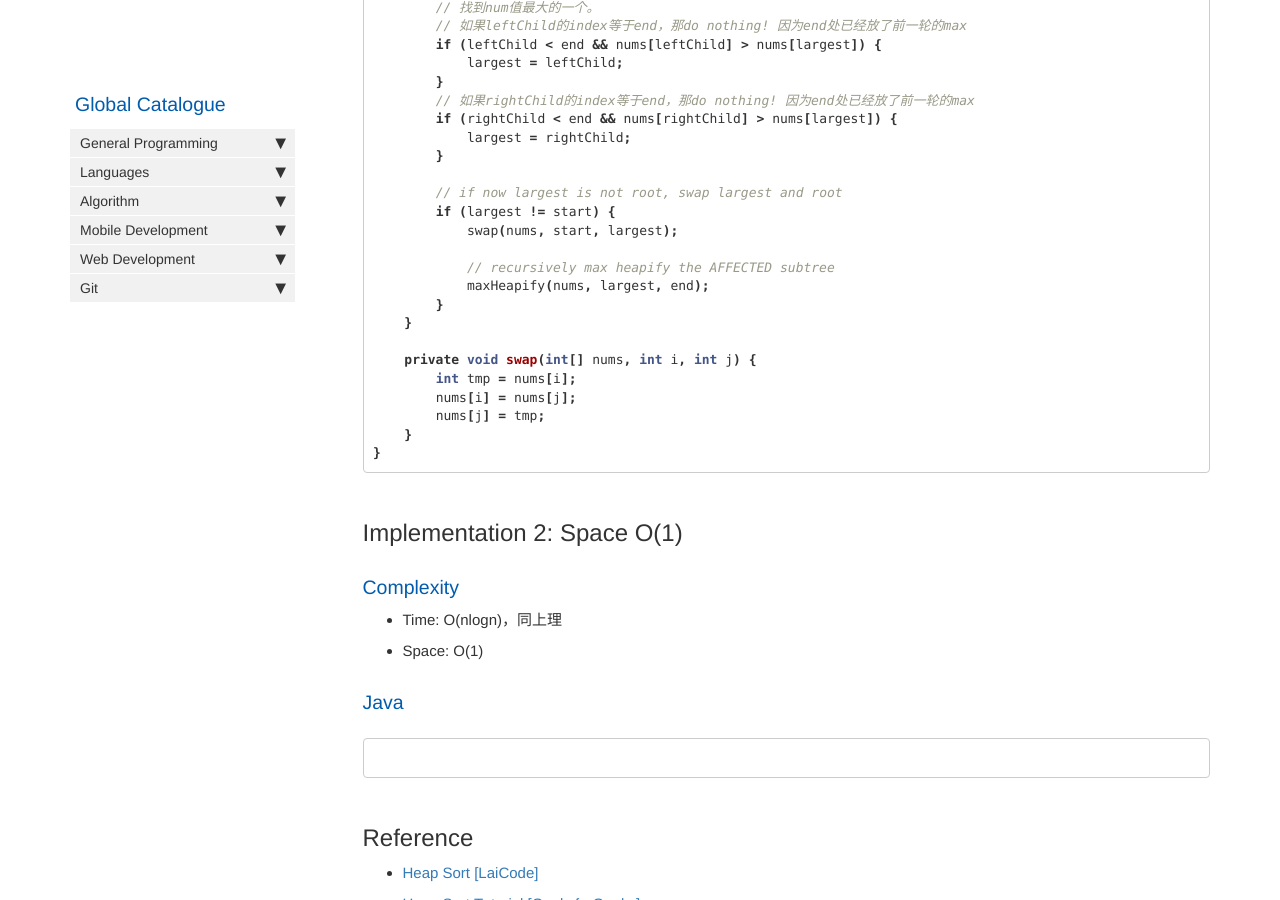
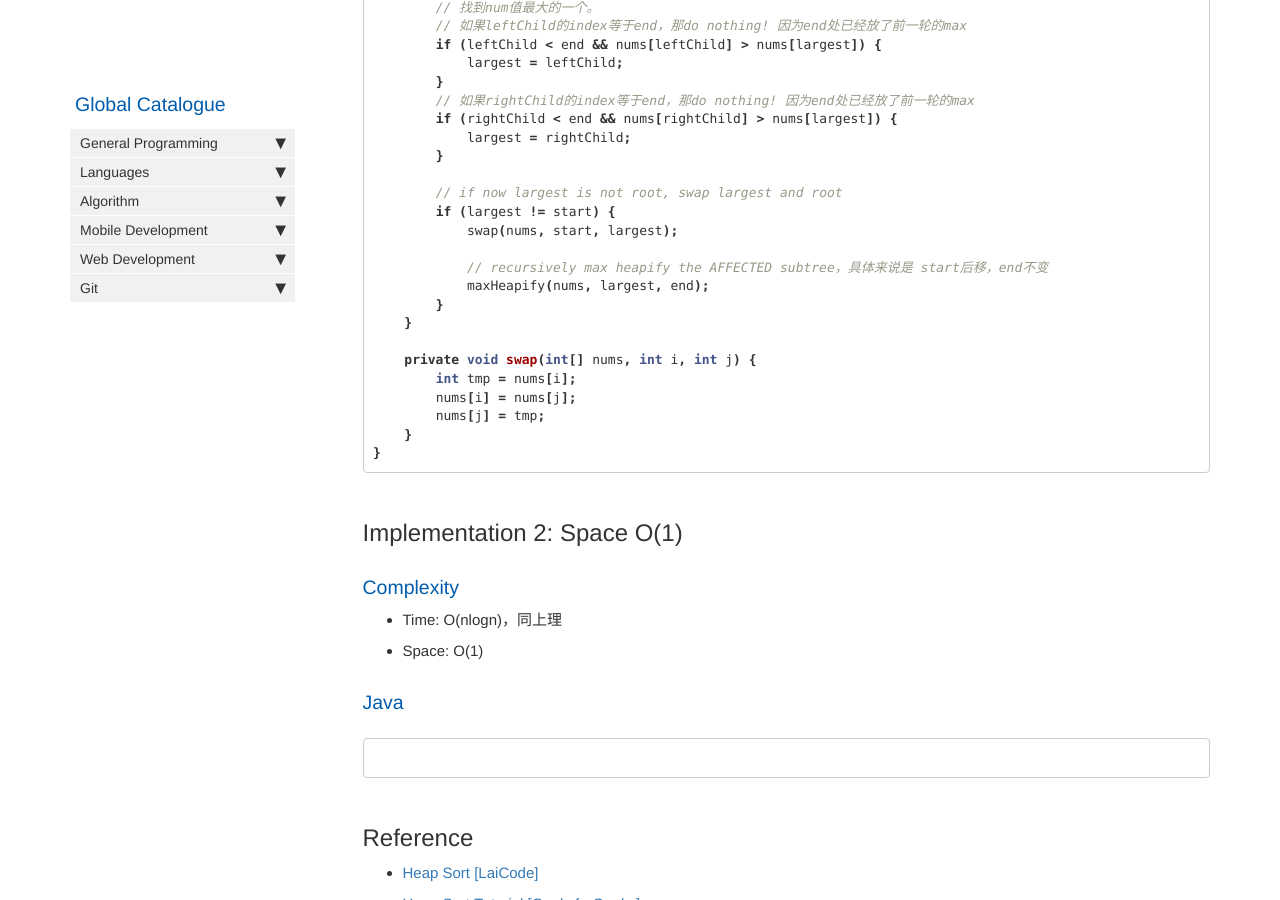
Before and after one commit to HungryOrc/hungryorc.github.io, a Jekyll site: the page built from pages/algorithm/algorithm_heap_sort_and_heapify.md, in a window 1280 px wide and 900 px high, scrolled down 1796 px. Built offline with Jekyll 4.4.1, drawn with Linux system fonts in a browser that asks for light colours; nearby versions of some CDN libraries; comment, search, counter and statistics services are not loaded.

Commit message:
Update algorithm_heap_sort_and_heapify.md

```diff
--- a/pages/algorithm/algorithm_heap_sort_and_heapify.md
+++ b/pages/algorithm/algorithm_heap_sort_and_heapify.md
@@ -85,7 +85,7 @@ public class Solution {
         if (largest != start) {
             swap(nums, start, largest);
 
-            // recursively max heapify the AFFECTED subtree
+            // recursively max heapify the AFFECTED subtree，具体来说是 start后移，end不变
             maxHeapify(nums, largest, end);
         }
     }
```
